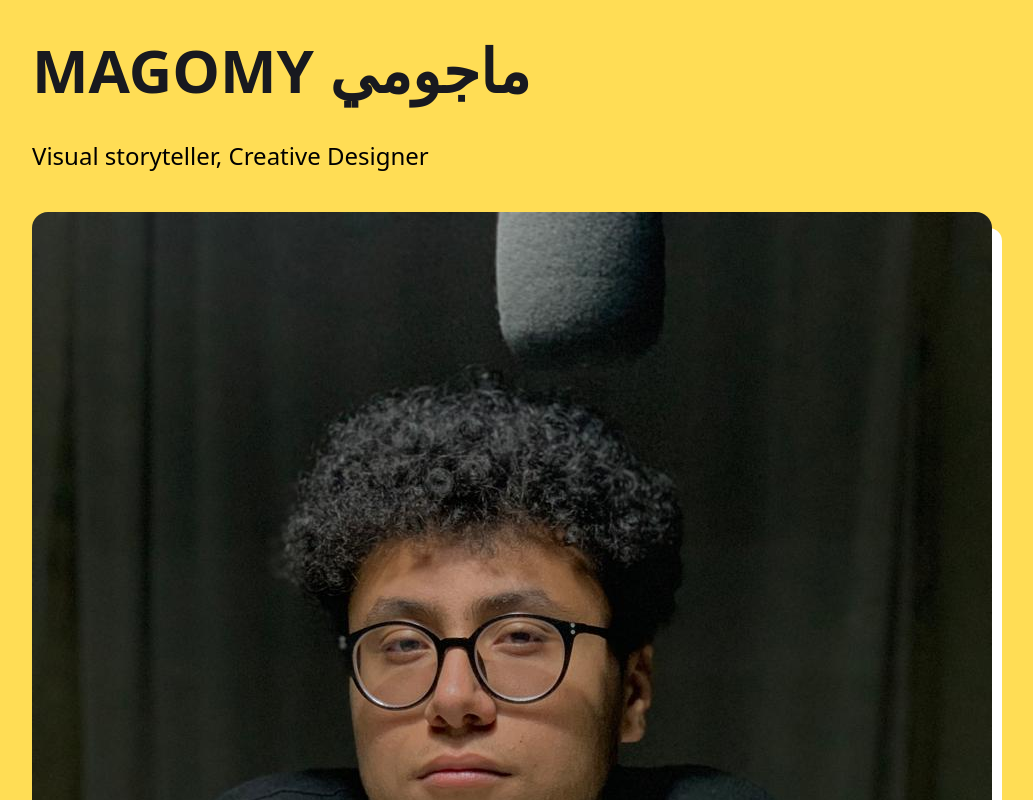
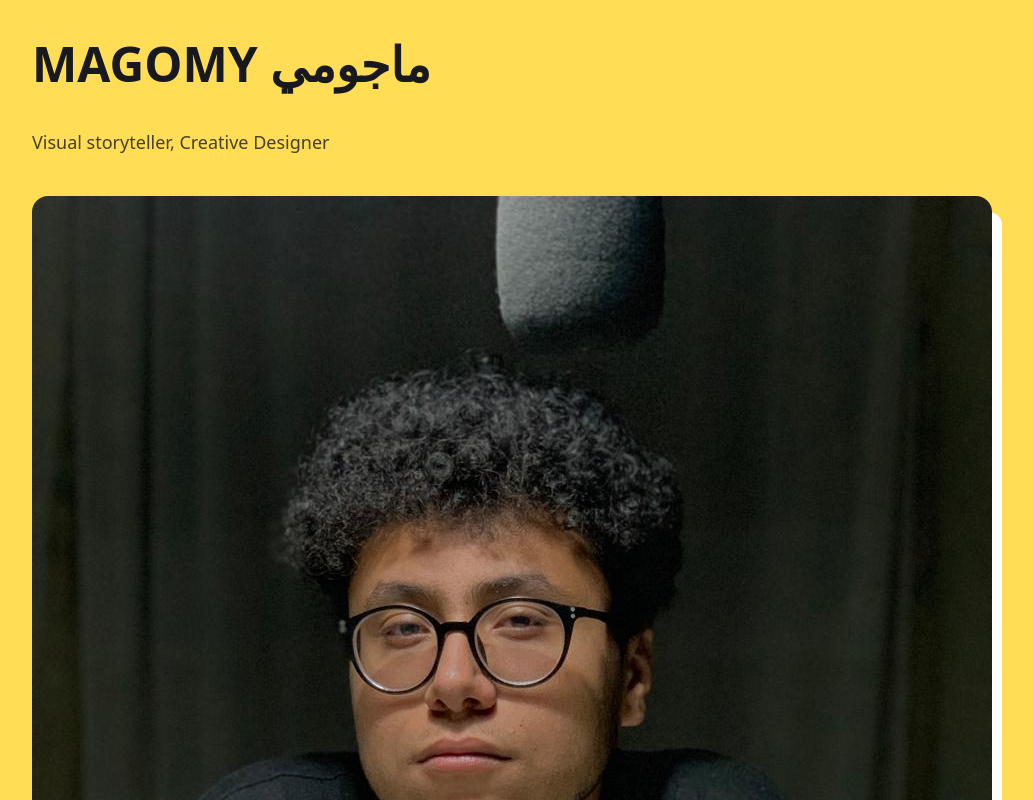
Before and after one commit to klouj-gergis/portfolio-front, a React (Vite) app: page / in a window 1280 px wide. Shown: the whole page, without its empty margins (8-1041 px from the left). Built offline with nearby package versions, Linux system fonts and the light colour scheme.

Commit message:
modified hero text

```diff
--- a/src/components/HeroSection.jsx
+++ b/src/components/HeroSection.jsx
@@ -3,8 +3,8 @@ import { ArrowDown } from "lucide-react";
 const HeroSection = () => {
   return (
     <section className="h-screen w-screen md:w-screen md:h-screen" >
-      <h2 className="w-full p-10 text-6xl font-bold text-accent text-montserrat items-center"><span>MAGOMY</span> <span className="">ماجومي</span></h2>
-      <p className="px-10 text-2xl">Visual storyteller, Creative Designer </p>
+      <h2 className="w-full p-10 text-5xl font-bold text-accent text-montserrat items-center"><span>MAGOMY</span> <span className="">ماجومي</span></h2>
+      <p className="px-10 text-lg text-accent/80">Visual storyteller, Creative Designer </p>
       <div className="w-full p-10">
       <img src="./about.jpg" alt="hero image" className="rounded-2xl shadow-[13px_13px_0px_-3px_#ffffff]" />
       </div>
```
